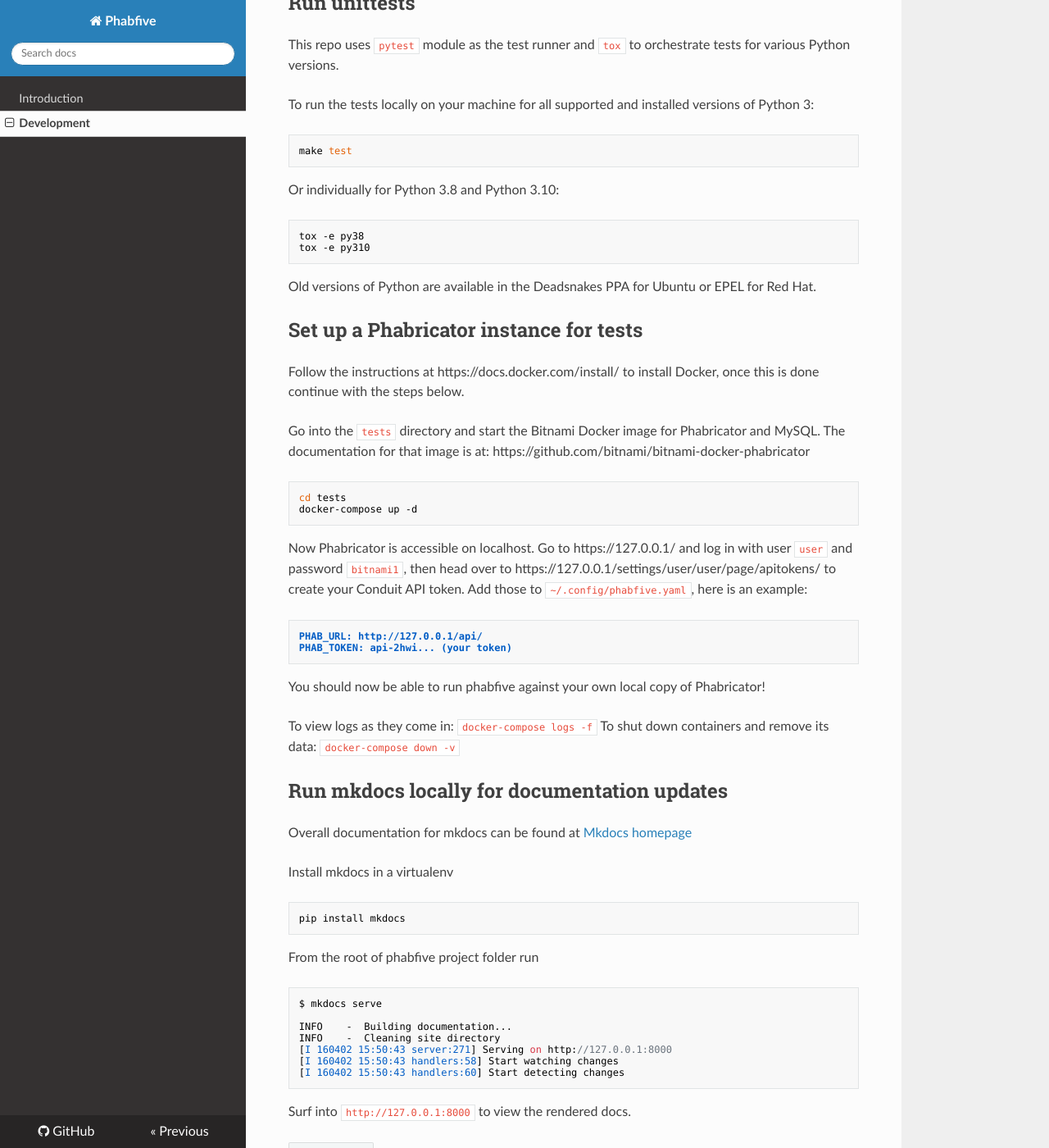
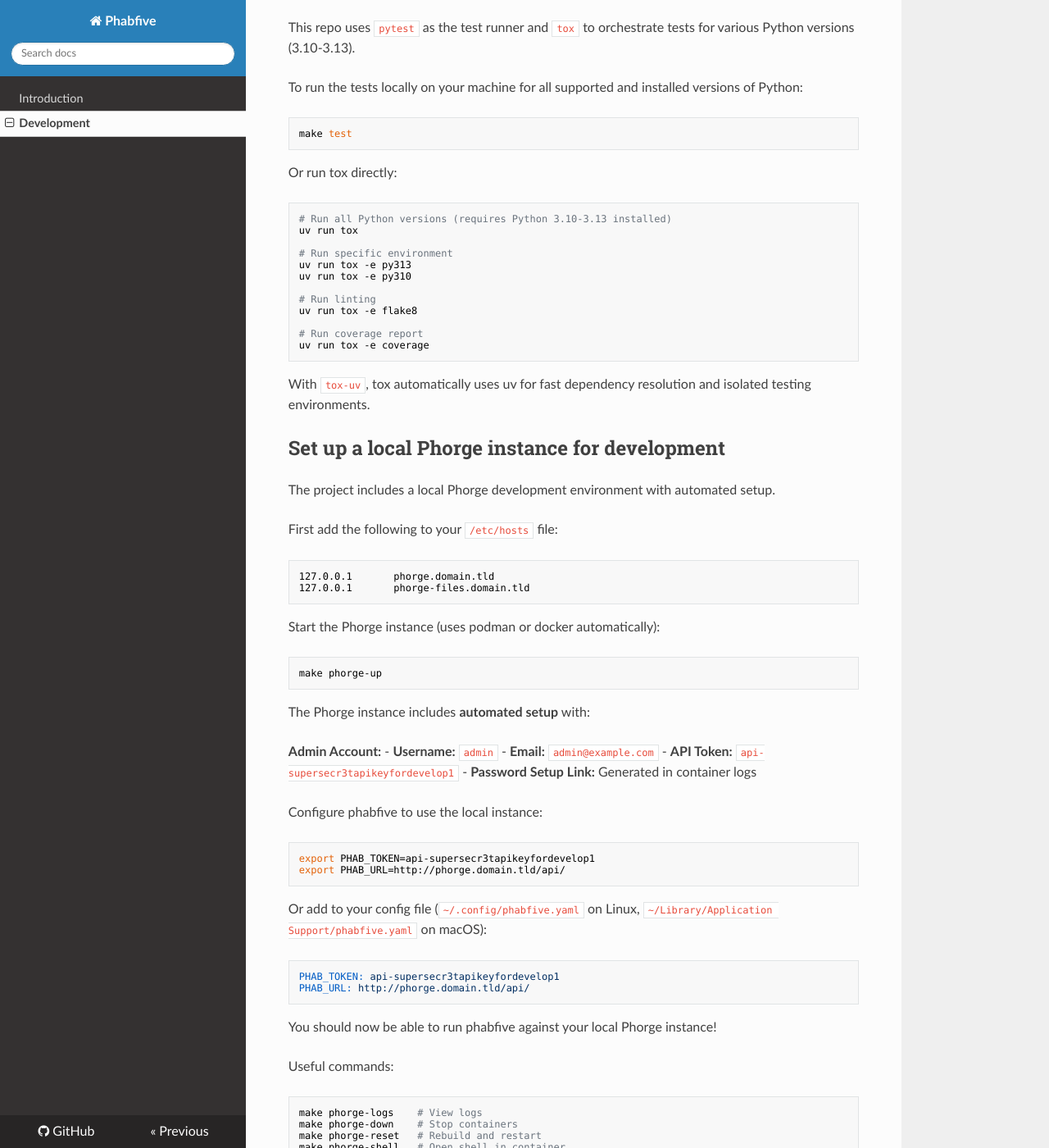
Before and after one commit to dynamist/phabfive, an MkDocs documentation site: the page built from docs/development.md, in a window 1280 px wide and 1400 px high, scrolled down 815 px. Shown: the whole window at 82% size. Built offline with MkDocs 1.6.1, drawn with Linux system fonts in a browser that asks for light colours; nearby versions of some CDN libraries; some of the changed text lies outside the part shown.

Commit message:
Move to uv for project management

````diff
--- a/docs/development.md
+++ b/docs/development.md
@@ -1,76 +1,117 @@
 ## Installation in a development environment
 
-Install the `virtualenv` and `virtualenvwrapper` software packages.
+This project uses [uv](https://github.com/astral-sh/uv) for dependency management:
 
-Ensure to source the correct virtualenvwrapper shell script before installing the development environment, on Ubuntu that would be `source /usr/share/virtualenvwrapper/virtualenvwrapper.sh`.
+```bash
+# Install uv if you haven't already
+curl -LsSf https://astral.sh/uv/install.sh | sh
 
-Create a virtualenv for phabfive running on Python 3.8:
-```
-mkvirtualenv phabfive --python=python3.8
-```
+# Clone the repository
+git clone https://github.com/dynamist/phabfive.git
+cd phabfive
 
-Install code in editable mode and pull in all test and documentation dependencies:
-```
-workon phabfive37
-pip install -e '.[test,docs]'
+# Create virtual environment and install dependencies
+uv sync --group dev
+
+# Run the CLI
+uv run phabfive --help
 ```
 
 
 
-## Build and run in a Docker image
+## Build and run in a Docker/Podman image
 
-Build a Docker image:
-```
-docker build -t phabfive .
+The project includes Makefile targets for Docker/Podman builds (automatically detects which is available):
+
+```bash
+# Build the image
+make phabfive-build
+
+# Run commands
+make phabfive-run ARGS="--help"
+make phabfive-run ARGS="paste list"
+
+# Run against local Phorge instance
+make phabfive-run-dev ARGS="maniphest search qa"
 ```
 
-Run a one-off execution:
-```
-docker run --rm phabfive
-docker run --rm phabfive passphrase --help
-```
+The Makefile automatically handles configuration by passing through environment variables and mounting your config file from OS-specific locations.
 
 
 
 ## Run unittests
 
-This repo uses `pytest` module as the test runner and `tox` to orchestrate tests for various Python versions.
+This repo uses `pytest` as the test runner and `tox` to orchestrate tests for various Python versions (3.10-3.13).
 
-To run the tests locally on your machine for all supported and installed versions of Python 3:
-```
+To run the tests locally on your machine for all supported and installed versions of Python:
+```bash
 make test
 ```
 
-Or individually for Python 3.8 and Python 3.10:
-```
-tox -e py38
-tox -e py310
+Or run tox directly:
+```bash
+# Run all Python versions (requires Python 3.10-3.13 installed)
+uv run tox
+
+# Run specific environment
+uv run tox -e py313
+uv run tox -e py310
+
+# Run linting
+uv run tox -e flake8
+
+# Run coverage report
+uv run tox -e coverage
 ```
 
-Old versions of Python are available in the Deadsnakes PPA for Ubuntu or EPEL for Red Hat.
+With `tox-uv`, tox automatically uses uv for fast dependency resolution and isolated testing environments.
 
 
 
-## Set up a Phabricator instance for tests
+## Set up a local Phorge instance for development
 
-Follow the instructions at https://docs.docker.com/install/ to install Docker, once this is done continue with the steps below.
+The project includes a local Phorge development environment with automated setup.
 
-Go into the `tests` directory and start the Bitnami Docker image for Phabricator and MySQL. The documentation for that image is at: https://github.com/bitnami/bitnami-docker-phabricator
+First add the following to your `/etc/hosts` file:
 ```
-cd tests
-docker-compose up -d
+127.0.0.1       phorge.domain.tld
+127.0.0.1       phorge-files.domain.tld
 ```
 
-Now Phabricator is accessible on localhost. Go to https://127.0.0.1/ and log in with user `user` and password `bitnami1`, then head over to https://127.0.0.1/settings/user/user/page/apitokens/ to create your Conduit API token. Add those to `~/.config/phabfive.yaml`, here is an example:
-```
-PHAB_URL: http://127.0.0.1/api/
-PHAB_TOKEN: api-2hwi... (your token)
+Start the Phorge instance (uses podman or docker automatically):
+```bash
+make phorge-up
 ```
 
-You should now be able to run phabfive against your own local copy of Phabricator!
+The Phorge instance includes **automated setup** with:
 
-To view logs as they come in: `docker-compose logs -f`
-To shut down containers and remove its data: `docker-compose down -v`
+**Admin Account:**
+- **Username:** `admin`
+- **Email:** `admin@example.com`
+- **API Token:** `api-supersecr3tapikeyfordevelop1`
+- **Password Setup Link:** Generated in container logs
+
+Configure phabfive to use the local instance:
+```bash
+export PHAB_TOKEN=api-supersecr3tapikeyfordevelop1
+export PHAB_URL=http://phorge.domain.tld/api/
+```
+
+Or add to your config file (`~/.config/phabfive.yaml` on Linux, `~/Library/Application Support/phabfive.yaml` on macOS):
+```yaml
+PHAB_TOKEN: api-supersecr3tapikeyfordevelop1
+PHAB_URL: http://phorge.domain.tld/api/
+```
+
+You should now be able to run phabfive against your local Phorge instance!
+
+Useful commands:
+```bash
+make phorge-logs    # View logs
+make phorge-down    # Stop containers
+make phorge-reset   # Rebuild and restart
+make phorge-shell   # Open shell in container
+```
 
 
 
@@ -78,17 +119,18 @@
 
 Overall documentation for mkdocs can be found at [Mkdocs homepage](https://www.mkdocs.org/#installation)
 
-Install mkdocs in a virtualenv
+The docs dependencies are in the `[project.optional-dependencies]` section. Install and run:
 
-```
-pip install mkdocs
+```bash
+# Install with docs dependencies
+uv sync --extra docs
+
+# Serve the docs
+uv run mkdocs serve
 ```
 
-From the root of phabfive project folder run
-
+Output:
 ```
-$ mkdocs serve
-
 INFO    -  Building documentation...
 INFO    -  Cleaning site directory
 [I 160402 15:50:43 server:271] Serving on http://127.0.0.1:8000
@@ -96,4 +138,4 @@
 [I 160402 15:50:43 handlers:60] Start detecting changes
 ```
 
-Surf into `http://127.0.0.1:8000` to view the rendered docs.
+Navigate to `http://127.0.0.1:8000` to view the rendered docs.
````
Also changed, not shown: README.md (+115 -0 lines), pyproject.toml (added, +66 -0 lines), 5 other files.
